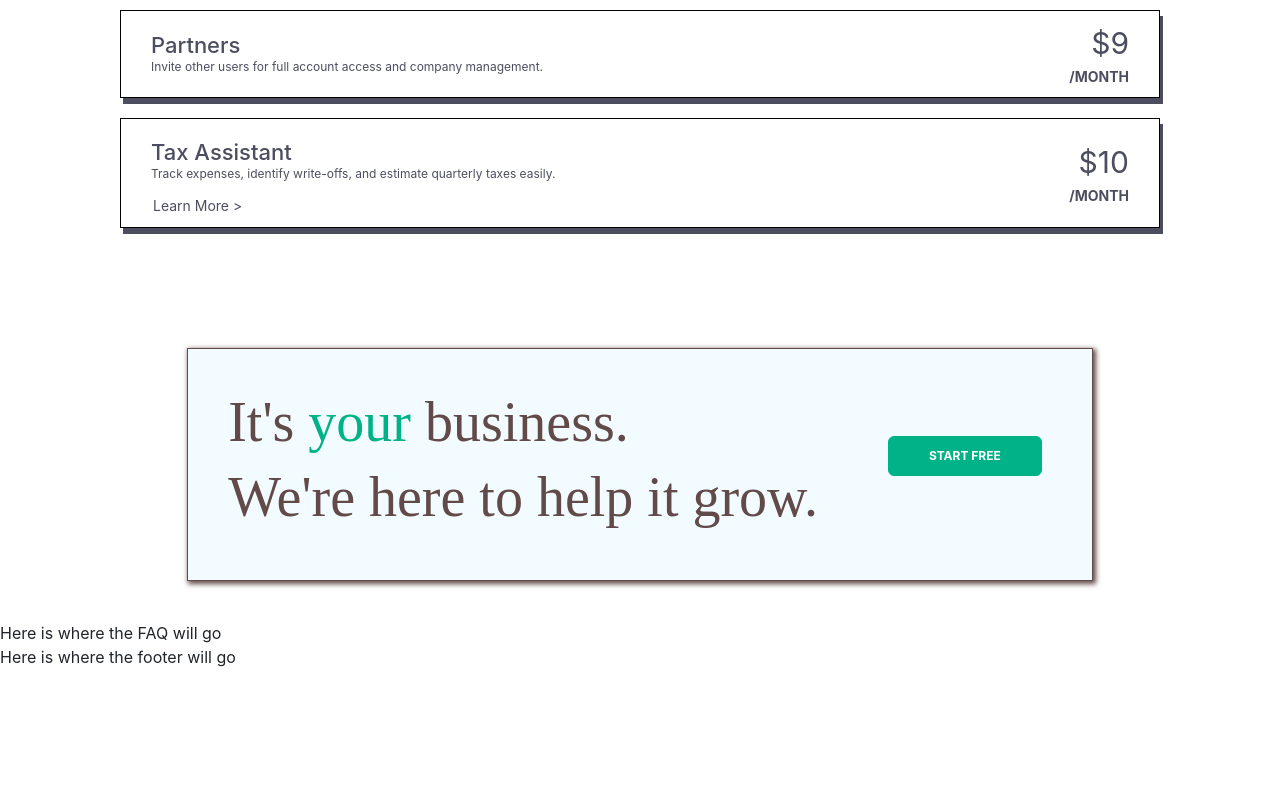
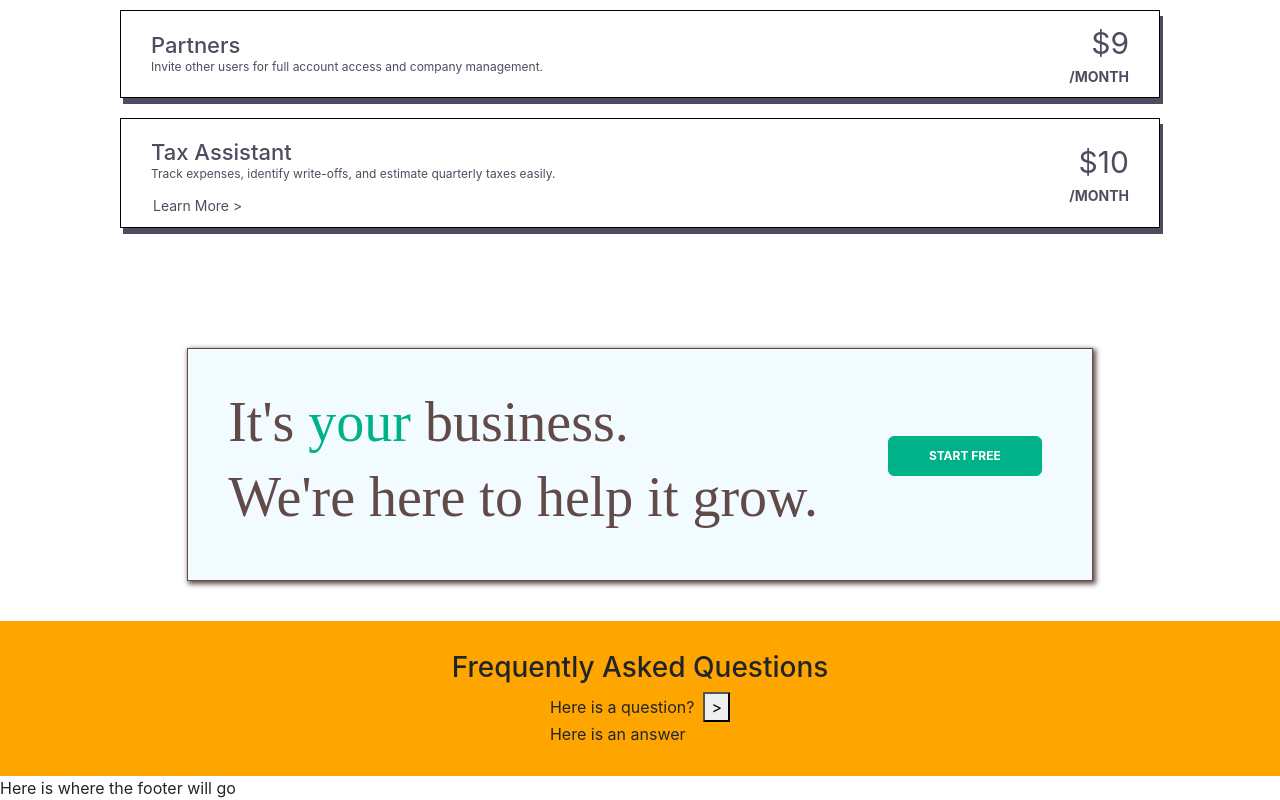
Before and after one commit to joshua-blum/frontend-showcase, a Next.js app: page /bonsaiMarketing in a window 1280 px wide. Shown: the part 1107-1907 px from the top of the page. Before the commit the page ends 1776 px from the top, so only its background shows below. Built offline with nearby package versions, Linux system fonts and the light colour scheme.

Commit message:
Begin to implement toggle FAQ

```diff
--- a/pages/bonsaiMarketing/bonsaiFAQ.tsx
+++ b/pages/bonsaiMarketing/bonsaiFAQ.tsx
@@ -1,5 +1,22 @@
+import styles from '/styles/bonsaiMarketing/FAQ.module.css';
+import React, {useState, useEffect} from 'react';
+
 export default function BonsaiFAQ(){
+    // const[visibleStatus, setVisibleStatus] = useState({ {1: false}; {2: false}; {3: false}; {4: false} } )
+
     return (
-        <div>Here is where the FAQ will go</div>
+        <div className={styles.faq}>
+            <h3 className={styles.title}>Frequently Asked Questions</h3>
+            <div className={styles.questionGroup}>
+                <div className={styles.question}>Here is a question? &nbsp;
+                    <button className={styles.dropDownButton}
+                    // onClick={() => {useState(previousState =>
+                    //     return [!previousState[0], previousState[1], previousState[2], previousState[3]]
+                    // )}}
+                    >{`>`}</button>
+                </div>
+                <div className={styles.answer} id="demo" >Here is an answer</div>
+            </div>
+        </div>
     )
 }
--- /dev/null
+++ b/styles/bonsaiMarketing/FAQ.module.css
@@ -0,0 +1,8 @@
+.faq {
+    display: flex;
+    flex-direction: column;
+    align-items: center;
+    justify-content: center;
+    padding: 30px;
+    background-color: orange;
+}
```
